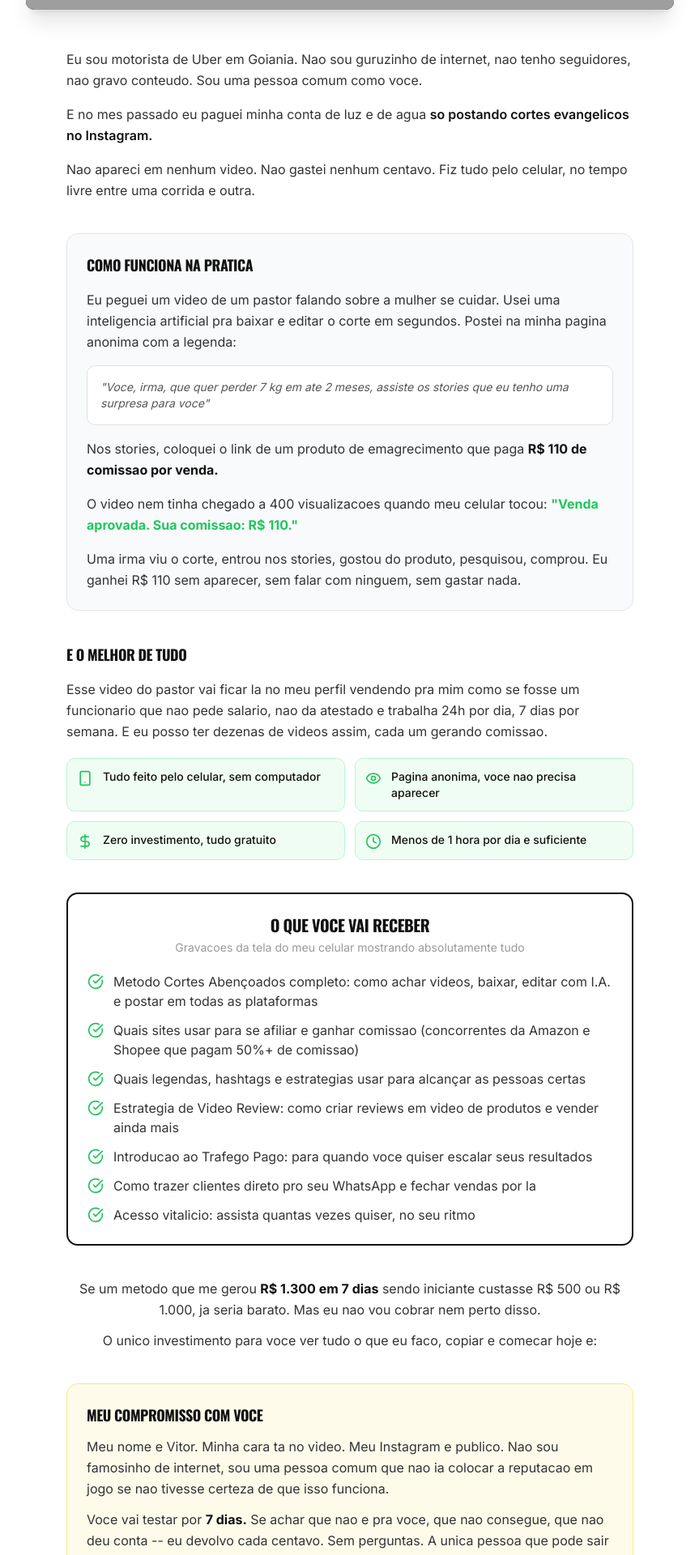
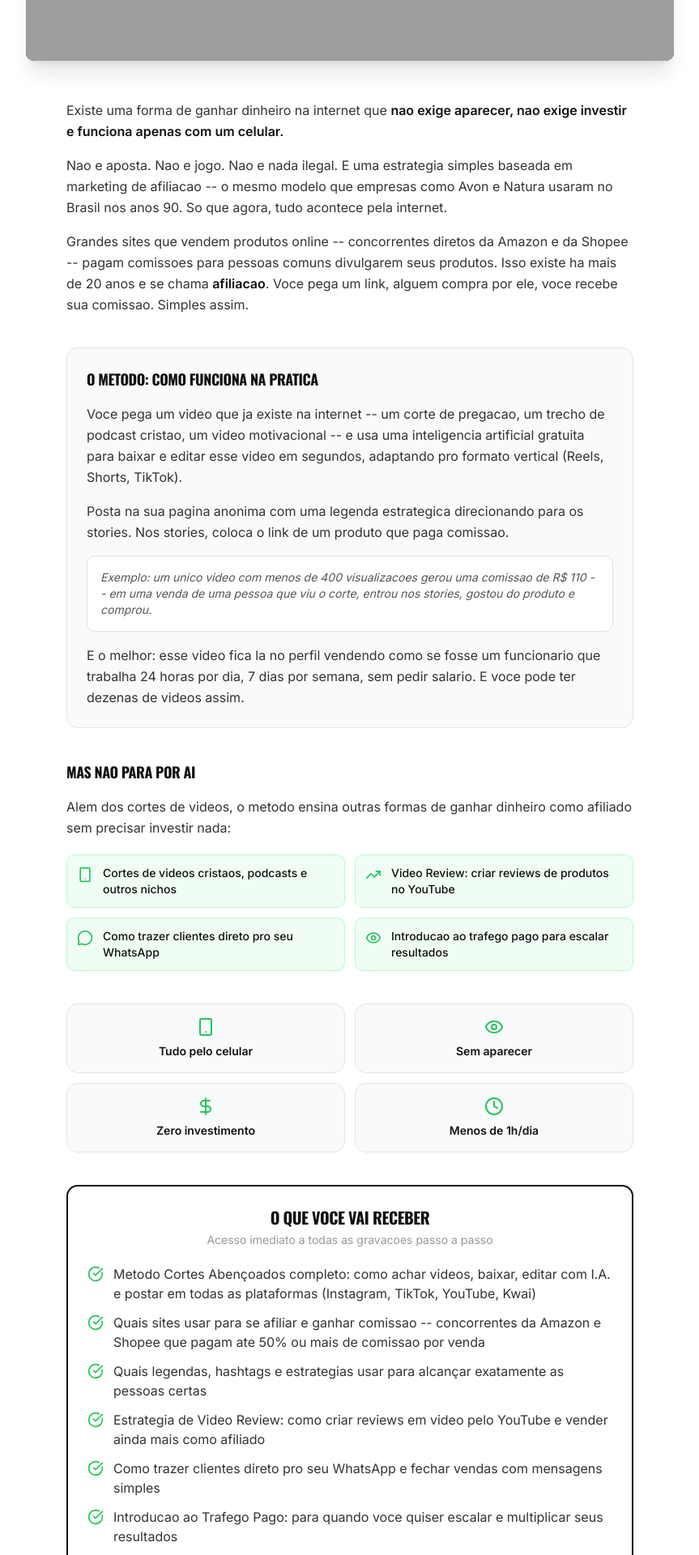
Before and after one commit to victorudourado-netizen/v0-pagina-de-vendas-com-ia, a Next.js app: page / in a window 1280 px wide. Shown: the part 878-2798 px from the top of the page at 81% size, without its empty margins (208-1071 px from the left). Built offline with nearby package versions, Linux system fonts and the light colour scheme; grey boxes are pictures that could not be loaded.

Commit message:
refactor: revamp landing page for extra income offer\n\nRemove personal identity references; rewrite focused on extra income;\nAdd exit-intent popup with discount; update metadata and CTA.

```diff
--- a/app/layout.tsx
+++ b/app/layout.tsx
@@ -15,8 +15,8 @@ export const viewport: Viewport = {
 }
 
 export const metadata: Metadata = {
-  title: 'Motorista de App Revela Como Fez R$ 1.300 em 7 Dias Postando Cortes Cristaos',
-  description: 'Veja como um motorista de Uber pagou as contas do mes postando cortes de videos cristaos pelo celular. Metodo 100% organico, sem aparecer, sem gastar nada.',
+  title: 'Descubra Como Ganhar Dinheiro Postando Videos Pelo Celular',
+  description: 'Metodo simples para ganhar de R$ 100 a R$ 300 por dia postando cortes de videos pelo celular. Sem aparecer, sem investir nada, 100% organico.',
   robots: 'noindex, nofollow',
   icons: {
     icon: [
--- a/app/page.tsx
+++ b/app/page.tsx
@@ -8,8 +8,10 @@ import { Testimonials } from "@/components/vsl/testimonials"
 import { FAQSection } from "@/components/vsl/faq-section"
 import { PurchaseNotifications } from "@/components/vsl/purchase-notifications"
 import { SalesText } from "@/components/vsl/sales-text"
+import { ExitIntentPopup } from "@/components/vsl/exit-intent-popup"
 
 const CHECKOUT_URL = "https://pay.kiwify.com.br/YvHHAGd"
+const DISCOUNT_CHECKOUT_URL = "https://pay.kiwify.com.br/YvHHAGd" // substituir pelo link de R$ 27 depois
 const PAGE_TIMER_CTA = 240_000
 const PAGE_TIMER_NOTIFICATIONS = 300_000
 
@@ -29,6 +31,7 @@ export default function VSLPage() {
   return (
     <main className="min-h-screen bg-white selection:bg-[#e02020]/20">
       <PurchaseNotifications active={showNotifications} />
+      <ExitIntentPopup discountCheckoutUrl={DISCOUNT_CHECKOUT_URL} />
 
       {/* Top bar */}
       <div className="pt-4 sm:pt-6 pb-2 sm:pb-3 px-3 sm:px-4">
@@ -38,14 +41,14 @@ export default function VSLPage() {
       {/* Headline */}
       <div className="px-3 sm:px-4 pb-4 sm:pb-6 max-w-[800px] mx-auto text-center">
         <h1 className="text-[#111111] text-[28px] sm:text-4xl md:text-5xl lg:text-6xl font-bold leading-[1.05] text-balance font-serif uppercase tracking-tight">
-          Motorista De App Revela Como Fez{" "}
-          <span className="text-[#e02020]">R$ 1.300 Em 7 Dias</span>{" "}
-          Postando Cortes Cristaos Pelo Celular
+          Descubra Como Pessoas Comuns Estao Fazendo{" "}
+          <span className="text-[#e02020]">R$ 100 a R$ 300 Por Dia</span>{" "}
+          Postando Cortes De Videos Pelo Celular
         </h1>
         <p className="text-[#666666] text-sm sm:text-base md:text-lg mt-3 sm:mt-5 leading-relaxed max-w-[640px] mx-auto text-pretty font-sans">
-          Assista esse video de 3 minutos e veja como ele pagou as contas de luz e agua do mes{" "}
-          <span className="text-[#222222] font-semibold">usando apenas o celular, sem aparecer, sem gastar nada</span>{" "}
-          -- e como voce pode copiar esse metodo ainda hoje.
+          Assista esse video de 3 minutos e veja o passo a passo completo para{" "}
+          <span className="text-[#222222] font-semibold">comecar a ganhar dinheiro ainda hoje</span>{" "}
+          -- sem aparecer, sem investir nada e usando apenas o seu celular.
         </p>
       </div>
 
@@ -84,7 +87,7 @@ export default function VSLPage() {
             >
               <div className="absolute -inset-1 bg-[#22c55e]/20 rounded-xl blur-lg group-hover:bg-[#22c55e]/30 transition-all duration-300 animate-pulse" />
               <div className="relative bg-[#22c55e] hover:bg-[#16a34a] text-white font-bold text-base sm:text-lg py-4 sm:py-5 px-6 sm:px-8 rounded-xl text-center transition-all duration-300 hover:scale-[1.02] active:scale-[0.98] shadow-lg shadow-[#22c55e]/25">
-                <span className="block font-serif uppercase tracking-wide">Quero Receber As Gravacoes Agora</span>
+                <span className="block font-serif uppercase tracking-wide">Quero Comecar A Ganhar Dinheiro Hoje</span>
                 <span className="block text-xs sm:text-sm font-normal mt-1 text-white/80 font-sans">
                   Por apenas R$ 47 + Garantia de 7 dias
                 </span>
@@ -113,7 +116,7 @@ export default function VSLPage() {
             </p>
           )}
           <p className="text-[#aaaaaa] text-xs font-sans">
-            Metodo Cortes Abençoados - Todos os direitos reservados
+            Todos os direitos reservados
           </p>
         </div>
       </footer>
--- a/components/vsl/cta-section.tsx
+++ b/components/vsl/cta-section.tsx
@@ -22,7 +22,7 @@ export function CTASection({ visible, checkoutUrl }: CTASectionProps) {
         >
           <div className="absolute -inset-1 bg-[#22c55e]/20 rounded-xl blur-lg group-hover:bg-[#22c55e]/30 transition-all duration-300" />
           <div className="relative bg-[#22c55e] hover:bg-[#16a34a] text-white font-bold text-base sm:text-lg py-4 sm:py-5 px-6 sm:px-8 rounded-xl text-center transition-all duration-300 hover:scale-[1.02] active:scale-[0.98] shadow-lg shadow-[#22c55e]/25">
-            <span className="block font-serif uppercase tracking-wide">Quero Receber As Gravacoes Agora</span>
+            <span className="block font-serif uppercase tracking-wide">Quero Comecar A Ganhar Dinheiro Hoje</span>
             <span className="block text-xs sm:text-sm font-normal mt-1 text-white/80">
               Por apenas R$ 47 + Garantia de 7 dias
             </span>
@@ -46,8 +46,8 @@ export function CTASection({ visible, checkoutUrl }: CTASectionProps) {
               Garantia Incondicional de 7 Dias
             </h3>
             <p className="text-[#666666] text-xs sm:text-sm leading-relaxed">
-              Teste por 7 dias. Se achar que nao e pra voce, devolvo cada centavo.
-              Sem perguntas, sem burocracia. A unica pessoa que pode sair no prejuizo sou eu.
+              Teste por 7 dias. Se achar que nao e pra voce, solicite o reembolso e receba
+              cada centavo de volta. Sem perguntas, sem burocracia. Voce nao tem nada a perder.
             </p>
           </div>
         </div>
--- /dev/null
+++ b/components/vsl/exit-intent-popup.tsx
@@ -0,0 +1,139 @@
+"use client"
+
+import { useEffect, useState, useCallback } from "react"
+import { X, ShieldCheck } from "lucide-react"
+
+interface ExitIntentPopupProps {
+  discountCheckoutUrl: string
+}
+
+export function ExitIntentPopup({ discountCheckoutUrl }: ExitIntentPopupProps) {
+  const [show, setShow] = useState(false)
+  const [dismissed, setDismissed] = useState(false)
+
+  const handleExitIntent = useCallback(() => {
+    if (dismissed) return
+    setShow(true)
+  }, [dismissed])
+
+  useEffect(() => {
+    // Desktop: mouse leaves viewport from the top
+    const handleMouseLeave = (e: MouseEvent) => {
+      if (e.clientY <= 5) {
+        handleExitIntent()
+      }
+    }
+
+    // Mobile: back button / history state
+    const handlePopState = () => {
+      if (!dismissed) {
+        handleExitIntent()
+        // Push state again so they stay on page
+        window.history.pushState(null, "", window.location.href)
+      }
+    }
+
+    // Push an initial state so popstate can fire
+    window.history.pushState(null, "", window.location.href)
+
+    document.addEventListener("mouseleave", handleMouseLeave)
+    window.addEventListener("popstate", handlePopState)
+
+    return () => {
+      document.removeEventListener("mouseleave", handleMouseLeave)
+      window.removeEventListener("popstate", handlePopState)
+    }
+  }, [handleExitIntent, dismissed])
+
+  const handleDismiss = () => {
+    setShow(false)
+    setDismissed(true)
+  }
+
+  if (!show) return null
+
+  return (
+    <div
+      className="fixed inset-0 z-[100] flex items-center justify-center p-4"
+      onClick={handleDismiss}
+    >
+      {/* Backdrop */}
+      <div className="absolute inset-0 bg-black/70 backdrop-blur-sm" />
+
+      {/* Modal */}
+      <div
+        className="relative bg-white rounded-2xl w-full max-w-[440px] p-5 sm:p-8 shadow-2xl animate-in fade-in zoom-in-95 duration-300"
+        onClick={(e) => e.stopPropagation()}
+      >
+        {/* Close */}
+        <button
+          onClick={handleDismiss}
+          className="absolute top-3 right-3 text-[#999999] hover:text-[#333333] transition-colors cursor-pointer"
+          aria-label="Fechar"
+        >
+          <X className="w-5 h-5" />
+        </button>
+
+        {/* Content */}
+        <div className="text-center">
+          <p className="text-[#e02020] text-xs sm:text-sm font-bold uppercase tracking-wider">
+            Espera! Ultima chance
+          </p>
+
+          <h3 className="text-[#111111] font-serif uppercase text-xl sm:text-2xl font-bold mt-3 leading-tight tracking-tight">
+            Voce ia sair sem garantir sua vaga?
+          </h3>
+
+          <p className="text-[#666666] text-sm sm:text-base mt-3 leading-relaxed">
+            Entendo que voce pode estar em duvida. Por isso, vou liberar um{" "}
+            <span className="text-[#111111] font-bold">desconto exclusivo</span>{" "}
+            so pra voce que chegou ate aqui:
+          </p>
+
+          {/* Price */}
+          <div className="mt-5 mb-5">
+            <p className="text-[#999999] text-sm line-through">De R$ 47</p>
+            <p className="text-[#e02020] font-serif uppercase text-4xl sm:text-5xl font-bold mt-1">
+              R$ 27
+            </p>
+            <p className="text-[#666666] text-xs sm:text-sm mt-1">
+              Desconto aplicado automaticamente
+            </p>
+          </div>
+
+          {/* CTA */}
+          <a
+            href={discountCheckoutUrl}
+            target="_blank"
+            rel="noopener noreferrer"
+            className="group relative block w-full"
+          >
+            <div className="absolute -inset-1 bg-[#22c55e]/20 rounded-xl blur-lg group-hover:bg-[#22c55e]/30 transition-all duration-300 animate-pulse" />
+            <div className="relative bg-[#22c55e] hover:bg-[#16a34a] text-white font-bold text-base sm:text-lg py-4 sm:py-5 px-6 rounded-xl text-center transition-all duration-300 hover:scale-[1.02] active:scale-[0.98] shadow-lg shadow-[#22c55e]/25">
+              <span className="block font-serif uppercase tracking-wide">
+                Quero Por Apenas R$ 27
+              </span>
+              <span className="block text-xs sm:text-sm font-normal mt-1 text-white/80">
+                Acesso imediato + Garantia de 7 dias
+              </span>
+            </div>
+          </a>
+
+          {/* Guarantee */}
+          <div className="flex items-center justify-center gap-2 mt-4 text-[#22c55e]">
+            <ShieldCheck className="w-4 h-4" />
+            <span className="text-xs sm:text-sm font-medium">Garantia de 7 dias - Risco zero</span>
+          </div>
+
+          {/* Dismiss link */}
+          <button
+            onClick={handleDismiss}
+            className="mt-4 text-[#999999] text-xs hover:text-[#666666] underline cursor-pointer"
+          >
+            Nao, obrigado. Quero sair.
+          </button>
+        </div>
+      </div>
+    </div>
+  )
+}
--- a/components/vsl/sales-text.tsx
+++ b/components/vsl/sales-text.tsx
@@ -1,6 +1,6 @@
 "use client"
 
-import { CheckCircle, Smartphone, Eye, DollarSign, Clock, Zap } from "lucide-react"
+import { CheckCircle, Smartphone, Eye, DollarSign, Clock, Zap, TrendingUp, MessageCircle } from "lucide-react"
 
 interface SalesTextProps {
   showCTA: boolean
@@ -10,71 +10,71 @@ interface SalesTextProps {
 export function SalesText({ showCTA, checkoutUrl }: SalesTextProps) {
   return (
     <div className="w-full max-w-[700px] mx-auto font-sans">
-      {/* Opening story */}
+      {/* Opening hook */}
       <div className="space-y-4 text-[#333333] text-sm sm:text-base leading-relaxed">
         <p>
-          Eu sou motorista de Uber em Goiania. Nao sou guruzinho de internet, nao tenho
-          seguidores, nao gravo conteudo. Sou uma pessoa comum como voce.
-        </p>
-        <p>
-          E no mes passado eu paguei minha conta de luz e de agua{" "}
+          Existe uma forma de ganhar dinheiro na internet que{" "}
           <span className="text-[#111111] font-semibold">
-            so postando cortes evangelicos no Instagram.
+            nao exige aparecer, nao exige investir e funciona apenas com um celular.
           </span>
         </p>
         <p>
-          Nao apareci em nenhum video. Nao gastei nenhum centavo. Fiz tudo pelo celular,
-          no tempo livre entre uma corrida e outra.
+          Nao e aposta. Nao e jogo. Nao e nada ilegal. E uma estrategia simples
+          baseada em marketing de afiliacao -- o mesmo modelo que empresas como
+          Avon e Natura usaram no Brasil nos anos 90. So que agora, tudo acontece
+          pela internet.
+        </p>
+        <p>
+          Grandes sites que vendem produtos online -- concorrentes diretos da Amazon
+          e da Shopee -- pagam comissoes para pessoas comuns divulgarem seus produtos.
+          Isso existe ha mais de 20 anos e se chama{" "}
+          <span className="text-[#111111] font-semibold">afiliacao</span>. Voce pega
+          um link, alguem compra por ele, voce recebe sua comissao. Simples assim.
         </p>
       </div>
 
-      {/* The method explained */}
+      {/* The method */}
       <div className="mt-8 sm:mt-10 p-4 sm:p-6 bg-[#f9fafb] border border-[#e5e5e5] rounded-xl">
         <h3 className="text-[#111111] font-bold text-base sm:text-lg mb-4 font-serif uppercase tracking-tight">
-          Como Funciona Na Pratica
+          O Metodo: Como Funciona Na Pratica
         </h3>
         <div className="space-y-4 text-[#333333] text-sm sm:text-base leading-relaxed">
           <p>
-            Eu peguei um video de um pastor falando sobre a mulher se cuidar. Usei uma
-            inteligencia artificial pra baixar e editar o corte em segundos. Postei na minha
-            pagina anonima com a legenda:
+            Voce pega um video que ja existe na internet -- um corte de pregacao, um
+            trecho de podcast cristao, um video motivacional -- e usa uma inteligencia
+            artificial gratuita para baixar e editar esse video em segundos, adaptando
+            pro formato vertical (Reels, Shorts, TikTok).
+          </p>
+          <p>
+            Posta na sua pagina anonima com uma legenda estrategica direcionando
+            para os stories. Nos stories, coloca o link de um produto que paga comissao.
           </p>
           <div className="bg-white border border-[#e0e0e0] rounded-lg p-3 sm:p-4 italic text-[#555555] text-sm">
-            {'"Voce, irma, que quer perder 7 kg em ate 2 meses, assiste os stories que eu tenho uma surpresa para voce"'}
+            {"Exemplo: um unico video com menos de 400 visualizacoes gerou uma comissao de R$ 110 -- em uma venda de uma pessoa que viu o corte, entrou nos stories, gostou do produto e comprou."}
           </div>
           <p>
-            Nos stories, coloquei o link de um produto de emagrecimento que paga{" "}
-            <span className="text-[#111111] font-bold">R$ 110 de comissao por venda.</span>
-          </p>
-          <p>
-            O video nem tinha chegado a 400 visualizacoes quando meu celular tocou:{" "}
-            <span className="text-[#22c55e] font-bold">
-              {"\"Venda aprovada. Sua comissao: R$ 110.\""}
-            </span>
-          </p>
-          <p>
-            Uma irma viu o corte, entrou nos stories, gostou do produto, pesquisou,
-            comprou. Eu ganhei R$ 110 sem aparecer, sem falar com ninguem, sem gastar nada.
+            E o melhor: esse video fica la no perfil vendendo como se fosse um funcionario
+            que trabalha 24 horas por dia, 7 dias por semana, sem pedir salario. E voce
+            pode ter dezenas de videos assim.
           </p>
         </div>
       </div>
 
-      {/* What makes it powerful */}
+      {/* Multiple strategies */}
       <div className="mt-8 sm:mt-10">
         <h3 className="text-[#111111] font-bold text-base sm:text-lg mb-4 font-serif uppercase tracking-tight">
-          E O Melhor De Tudo
+          Mas Nao Para Por Ai
         </h3>
         <p className="text-[#333333] text-sm sm:text-base leading-relaxed mb-5">
-          Esse video do pastor vai ficar la no meu perfil vendendo pra mim como se fosse um
-          funcionario que nao pede salario, nao da atestado e trabalha 24h por dia, 7 dias
-          por semana. E eu posso ter dezenas de videos assim, cada um gerando comissao.
+          Alem dos cortes de videos, o metodo ensina outras formas de ganhar dinheiro
+          como afiliado sem precisar investir nada:
         </p>
         <div className="grid grid-cols-1 sm:grid-cols-2 gap-3">
           {[
-            { icon: Smartphone, text: "Tudo feito pelo celular, sem computador" },
-            { icon: Eye, text: "Pagina anonima, voce nao precisa aparecer" },
-            { icon: DollarSign, text: "Zero investimento, tudo gratuito" },
-            { icon: Clock, text: "Menos de 1 hora por dia e suficiente" },
+            { icon: Smartphone, text: "Cortes de videos cristaos, podcasts e outros nichos" },
+            { icon: TrendingUp, text: "Video Review: criar reviews de produtos no YouTube" },
+            { icon: MessageCircle, text: "Como trazer clientes direto pro seu WhatsApp" },
+            { icon: Eye, text: "Introducao ao trafego pago para escalar resultados" },
           ].map(({ icon: Icon, text }, i) => (
             <div key={i} className="flex items-start gap-3 p-3 bg-[#f0fdf4] rounded-lg border border-[#bbf7d0]">
               <Icon className="w-5 h-5 text-[#22c55e] shrink-0 mt-0.5" />
@@ -84,23 +84,38 @@ export function SalesText({ showCTA, checkoutUrl }: SalesTextProps) {
         </div>
       </div>
 
+      {/* Benefits */}
+      <div className="mt-8 sm:mt-10 grid grid-cols-2 gap-3">
+        {[
+          { icon: Smartphone, label: "Tudo pelo celular" },
+          { icon: Eye, label: "Sem aparecer" },
+          { icon: DollarSign, label: "Zero investimento" },
+          { icon: Clock, label: "Menos de 1h/dia" },
+        ].map(({ icon: Icon, label }, i) => (
+          <div key={i} className="flex flex-col items-center gap-2 p-4 bg-[#f9fafb] rounded-xl border border-[#e5e5e5] text-center">
+            <Icon className="w-6 h-6 text-[#22c55e]" />
+            <span className="text-[#111111] text-xs sm:text-sm font-semibold">{label}</span>
+          </div>
+        ))}
+      </div>
+
       {/* What you get */}
       <div className="mt-8 sm:mt-10 p-4 sm:p-6 border-2 border-[#111111] rounded-xl bg-white">
         <h3 className="text-[#111111] font-bold text-lg sm:text-xl mb-1 font-serif uppercase tracking-tight text-center">
           O Que Voce Vai Receber
         </h3>
         <p className="text-[#999999] text-xs sm:text-sm text-center mb-5">
-          Gravacoes da tela do meu celular mostrando absolutamente tudo
+          Acesso imediato a todas as gravacoes passo a passo
         </p>
         <div className="space-y-3">
           {[
-            "Metodo Cortes Abençoados completo: como achar videos, baixar, editar com I.A. e postar em todas as plataformas",
-            "Quais sites usar para se afiliar e ganhar comissao (concorrentes da Amazon e Shopee que pagam 50%+ de comissao)",
-            "Quais legendas, hashtags e estrategias usar para alcançar as pessoas certas",
-            "Estrategia de Video Review: como criar reviews em video de produtos e vender ainda mais",
-            "Introducao ao Trafego Pago: para quando voce quiser escalar seus resultados",
-            "Como trazer clientes direto pro seu WhatsApp e fechar vendas por la",
-            "Acesso vitalicio: assista quantas vezes quiser, no seu ritmo",
+            "Metodo Cortes Abençoados completo: como achar videos, baixar, editar com I.A. e postar em todas as plataformas (Instagram, TikTok, YouTube, Kwai)",
+            "Quais sites usar para se afiliar e ganhar comissao -- concorrentes da Amazon e Shopee que pagam ate 50% ou mais de comissao por venda",
+            "Quais legendas, hashtags e estrategias usar para alcançar exatamente as pessoas certas",
+            "Estrategia de Video Review: como criar reviews em video pelo YouTube e vender ainda mais como afiliado",
+            "Como trazer clientes direto pro seu WhatsApp e fechar vendas com mensagens simples",
+            "Introducao ao Trafego Pago: para quando voce quiser escalar e multiplicar seus resultados",
+            "Acesso vitalicio: assista quantas vezes quiser, no seu ritmo, volte sempre que precisar",
           ].map((item, i) => (
             <div key={i} className="flex items-start gap-3">
               <CheckCircle className="w-5 h-5 text-[#22c55e] shrink-0 mt-0.5" />
@@ -113,13 +128,14 @@ export function SalesText({ showCTA, checkoutUrl }: SalesTextProps) {
       {/* Price anchor */}
       <div className="mt-8 sm:mt-10 text-center">
         <p className="text-[#333333] text-sm sm:text-base leading-relaxed">
-          Se um metodo que me gerou{" "}
-          <span className="text-[#111111] font-bold">R$ 1.300 em 7 dias</span>{" "}
-          sendo iniciante custasse R$ 500 ou R$ 1.000, ja seria barato. Mas eu nao vou
-          cobrar nem perto disso.
+          Um metodo capaz de gerar{" "}
+          <span className="text-[#111111] font-bold">R$ 100 a R$ 300 por dia</span>{" "}
+          usando apenas o celular poderia facilmente custar R$ 500 ou mais.
+          Mas a ideia aqui e que qualquer pessoa consiga acessar, independente
+          da situacao financeira.
         </p>
         <p className="text-[#333333] text-sm sm:text-base leading-relaxed mt-3">
-          O unico investimento para voce ver tudo o que eu faco, copiar e comecar hoje e:
+          Por isso, o investimento unico para ter acesso a tudo e:
         </p>
         {showCTA && (
           <div className="mt-5 animate-in fade-in duration-500">
@@ -142,7 +158,7 @@ export function SalesText({ showCTA, checkoutUrl }: SalesTextProps) {
             >
               <div className="absolute -inset-1 bg-[#22c55e]/20 rounded-xl blur-lg group-hover:bg-[#22c55e]/30 transition-all duration-300" />
               <div className="relative bg-[#22c55e] hover:bg-[#16a34a] text-white font-bold text-base sm:text-lg py-4 sm:py-5 px-6 rounded-xl text-center transition-all duration-300 hover:scale-[1.02] active:scale-[0.98] shadow-lg shadow-[#22c55e]/25">
-                <span className="block font-serif uppercase tracking-wide">Quero Receber As Gravacoes</span>
+                <span className="block font-serif uppercase tracking-wide">Quero Comecar Agora</span>
                 <span className="block text-xs sm:text-sm font-normal mt-1 text-white/80">
                   Acesso imediato + Garantia de 7 dias
                 </span>
@@ -152,26 +168,22 @@ export function SalesText({ showCTA, checkoutUrl }: SalesTextProps) {
         )}
       </div>
 
-      {/* Risk reversal - spoken like the VSL */}
+      {/* Risk reversal */}
       <div className="mt-8 sm:mt-10 p-4 sm:p-6 bg-[#fffbeb] border border-[#fde68a] rounded-xl">
         <h3 className="text-[#111111] font-bold text-base sm:text-lg mb-3 font-serif uppercase tracking-tight">
-          Meu Compromisso Com Voce
+          Garantia Total de 7 Dias
         </h3>
         <div className="space-y-3 text-[#333333] text-sm sm:text-base leading-relaxed">
           <p>
-            Meu nome e Vitor. Minha cara ta no video. Meu Instagram e publico. Nao sou
-            famosinho de internet, sou uma pessoa comum que nao ia colocar a reputacao em
-            jogo se nao tivesse certeza de que isso funciona.
-          </p>
-          <p>
             Voce vai testar por{" "}
-            <span className="text-[#111111] font-bold">7 dias.</span>{" "}
-            Se achar que nao e pra voce, que nao consegue, que nao deu conta -- eu devolvo
-            cada centavo. Sem perguntas. A unica pessoa que pode sair no prejuizo sou eu.
+            <span className="text-[#111111] font-bold">7 dias completos.</span>{" "}
+            Se achar que nao e pra voce, que nao conseguiu, que nao gostou
+            -- basta pedir o reembolso e cada centavo sera devolvido. Sem perguntas,
+            sem burocracia.
           </p>
           <p className="text-[#111111] font-semibold">
             Isso nao e tigrinho. Nao e aposta. E um metodo que funciona enquanto existir
-            gente em rede social -- e voce ainda espalha a palavra de Deus fazendo isso.
+            gente em rede social. Voce nao tem absolutamente nada a perder.
           </p>
         </div>
       </div>
```
Also changed, not shown: components/vsl/faq-section.tsx (+9 -9 lines).
